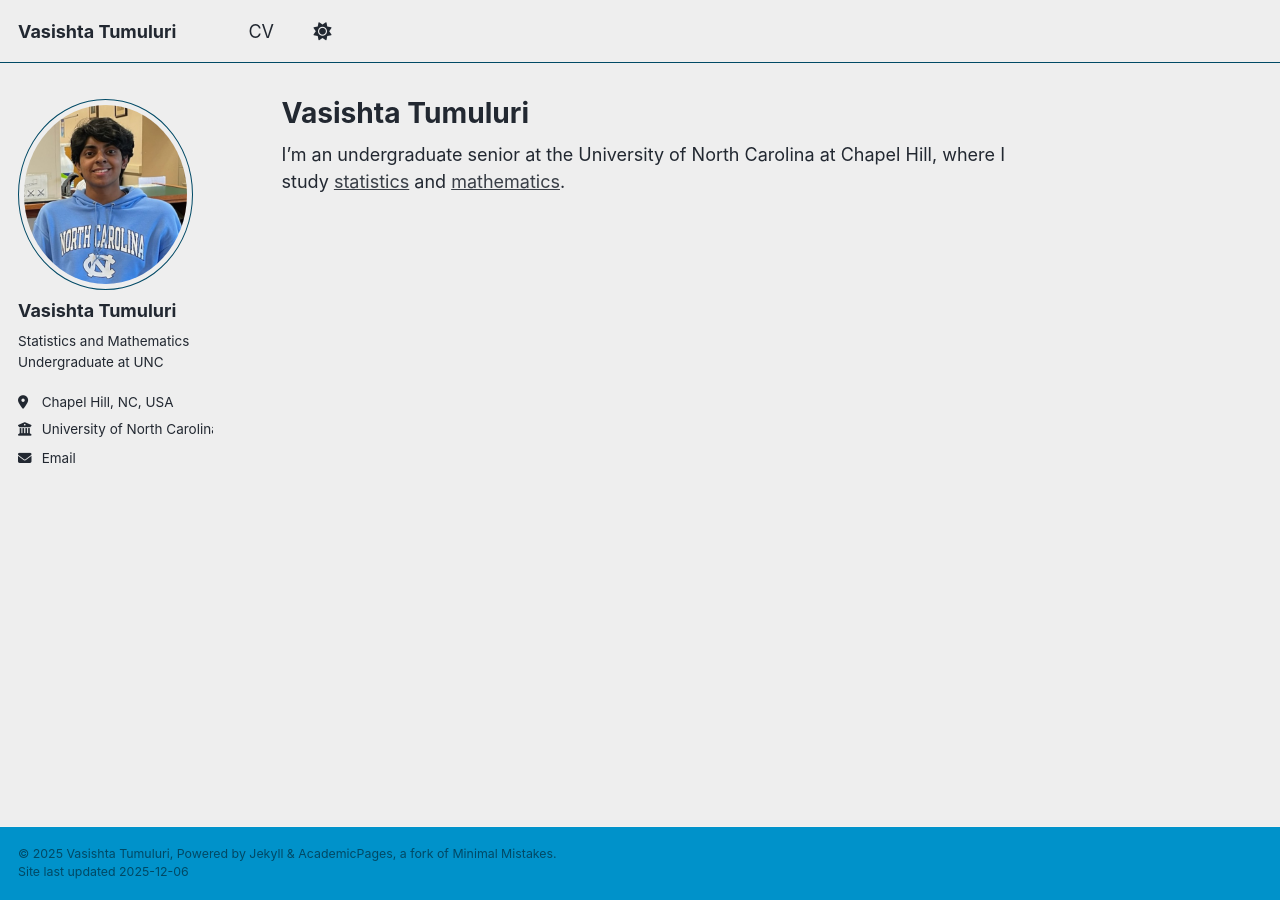
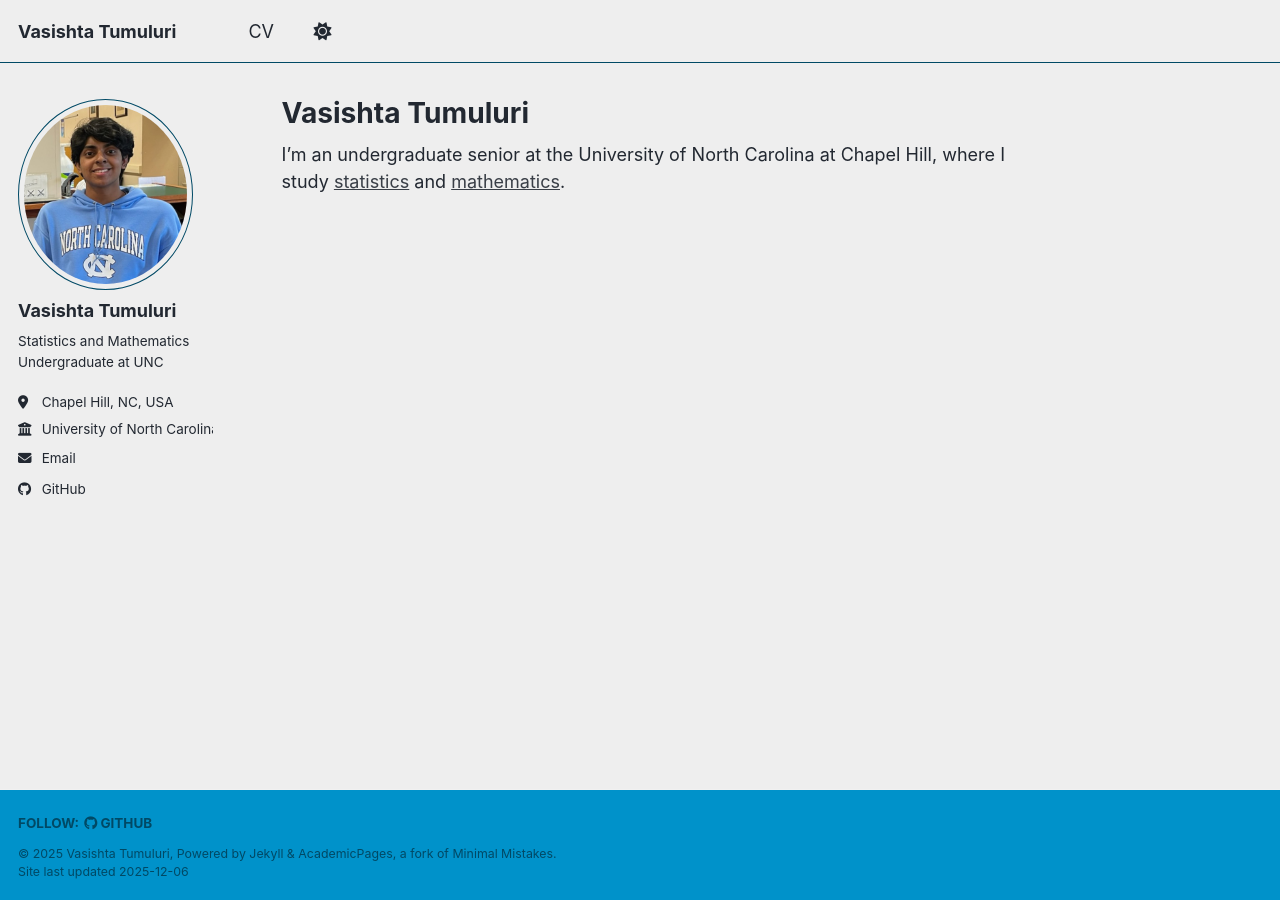
Before and after one commit to vtumulur/vtumulur.github.io, a Jekyll site: the page built from _pages/about.md, in a window 1280 px wide. Built offline with Jekyll 4.4.1, drawn with Linux system fonts in a browser that asks for light colours; a script bundle is joined from its source files by our own code; library files that are not in the unit come from our copies.

Commit message:
add github to config

```diff
--- a/_config.yml
+++ b/_config.yml
@@ -51,7 +51,7 @@ author:
   bitbucket        : # Username - Update with your username on the site
   codepen          : # Username
   dribbble         : # Username
-  github           : # "vtumulur"
+  github           : "vtumulur"
   kaggle           : # Username
   stackoverflow    : # User number or user number and name (i.e., use "1" or "1/jeff-atwood")
 
```
